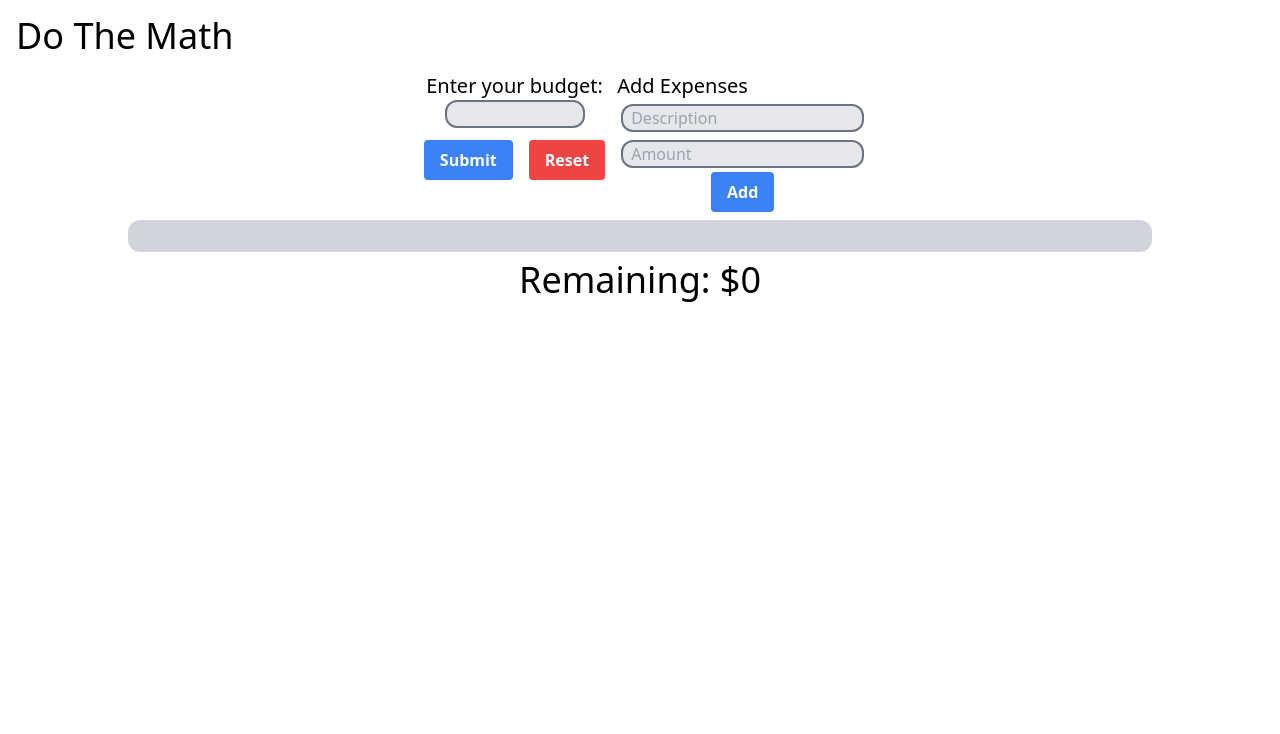
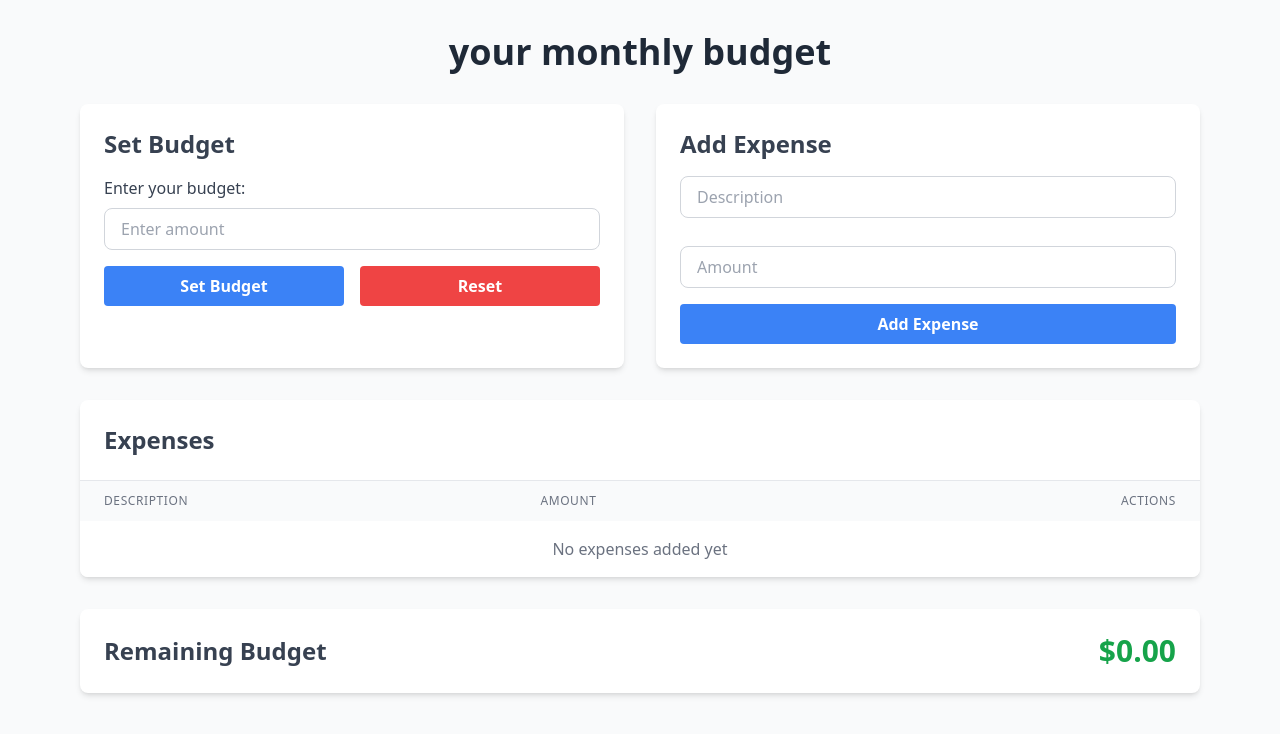
Before and after one commit to Dillonpw/budget-app, a React (Vite) app: page / in a window 1280 px wide. Shown: the top 734 px of the page. Built offline with nearby package versions, Linux system fonts and the light colour scheme.

Commit message:
update for 21st century

```diff
--- a/src/App.tsx
+++ b/src/App.tsx
@@ -2,7 +2,7 @@ import { useState, useEffect, ChangeEvent, FormEvent } from 'react';
 
 export default function App() {
     return (
-        <div>
+        <div className="min-h-screen bg-gray-50">
             <Budget />
         </div>
     );
@@ -18,7 +18,14 @@ const Budget: React.FC = () => {
     const [inputValue, setInputValue] = useState<string>('');
     const [isDisabled, setIsDisabled] = useState<boolean>(false);
     const [expenses, setExpenses] = useState<Expense[]>([]);
-    const [editingExpense, setEditingExpense] = useState<Expense | null>(null);
+    const [editingId, setEditingId] = useState<number | null>(null);
+    const [editForm, setEditForm] = useState<{
+        description: string;
+        amount: number;
+    }>({
+        description: '',
+        amount: 0,
+    });
     const remainder =
         Number(inputValue) -
         expenses.reduce((total, expense) => total + expense.amount, 0);
@@ -92,55 +99,76 @@ const Budget: React.FC = () => {
         const description = descriptionInput.value;
         const amount = parseFloat(amountInput.value);
 
-        if (editingExpense) {
-            editExpense(editingExpense.id, description, amount);
-            setEditingExpense(null);
-        } else {
         addExpense(description, amount);
-        }
         form.reset();
     };
 
     const handleEdit = (expense: Expense): void => {
-        setEditingExpense(expense);
+        setEditingId(expense.id);
+        setEditForm({
+            description: expense.description,
+            amount: expense.amount,
+        });
     };
 
+    const handleCancelEdit = (): void => {
+        setEditingId(null);
+        setEditForm({ description: '', amount: 0 });
+    };
+
+    const handleEditChange = (e: ChangeEvent<HTMLInputElement>): void => {
+        const { name, value } = e.target;
+        setEditForm((prev) => ({
+            ...prev,
+            [name]: name === 'amount' ? parseFloat(value) || 0 : value,
+        }));
+    };
+
+    const handleEditSubmit = (id: number): void => {
+        editExpense(id, editForm.description, editForm.amount);
+        setEditingId(null);
+        setEditForm({ description: '', amount: 0 });
+    };
 
     return (
-        <>
-            <h1 className="text-4xl m-4">Do The Math</h1>
+        <div className="max-w-6xl mx-auto px-4 py-8">
+            <h1 className="text-4xl font-bold text-gray-800 mb-8 text-center">
+                your monthly budget
+            </h1>
 
-            <div className="flex flex-col items-center">
-                <div className="flex items-start justify-center">
+            <div className="grid md:grid-cols-2 gap-8 mb-8">
+                <div className="bg-white p-6 rounded-lg shadow-md">
+                    <h2 className="text-2xl font-semibold mb-4 text-gray-700">
+                        Set Budget
+                    </h2>
+                    <form className="space-y-4" onSubmit={handleSubmit}>
                         <div>
-                        <form
-                            className="flex flex-col items-center"
-                            onSubmit={handleSubmit}
-                        >
                             <label
-                                className="flex justify-center text-xl items-center"
+                                className="block text-gray-700 mb-2"
                                 htmlFor="budget"
                             >
                                 Enter your budget:
                             </label>
                             <input
-                                className="pl-4 text-center border-2 w-[140px] border-gray-500 rounded-xl bg-gray-200"
+                                className="w-full px-4 py-2 border border-gray-300 rounded-lg focus:ring-2 focus:ring-blue-500 focus:border-transparent"
                                 type="number"
                                 id="budget"
                                 value={inputValue}
                                 onChange={handleChange}
                                 disabled={isDisabled}
+                                placeholder="Enter amount"
                             />
-                            <div className="p-1 justify-center">
+                        </div>
+                        <div className="flex space-x-4">
                             <button
-                                    className="btn m-2"
+                                className="btn flex-1"
                                 type="submit"
                                 disabled={isDisabled}
                             >
-                                    Submit
+                                Set Budget
                             </button>
                             <button
-                                    className="btn-danger m-2"
+                                className="btn-danger flex-1"
                                 type="button"
                                 onClick={handleReset}
                                 disabled={!isDisabled}
@@ -150,62 +178,170 @@ const Budget: React.FC = () => {
                         </div>
                     </form>
                 </div>
+
+                {/* Add Expense Section */}
+                <div className="bg-white p-6 rounded-lg shadow-md">
+                    <h2 className="text-2xl font-semibold mb-4 text-gray-700">
+                        Add Expense
+                    </h2>
+                    <form onSubmit={handleExpenseSubmit} className="space-y-4">
                         <div>
-                        <h2 className="text-xl">Add Expenses</h2>
-
-                        <form
-                            onSubmit={handleExpenseSubmit}
-                            className="flex flex-col items-center"
-                        >
                             <input
-                                className="border-gray-500 rounded-xl bg-gray-200 border-2 m-1 pl-2"
+                                className="w-full px-4 py-2 border border-gray-300 rounded-lg mb-3 focus:ring-2 focus:ring-blue-500 focus:border-transparent"
                                 type="text"
                                 name="description"
                                 placeholder="Description"
-                                defaultValue={editingExpense?.description || ''}
                                 required
                             />
+                        </div>
+                        <div>
                             <input
-                                className="border-gray-500 rounded-xl bg-gray-200 border-2 m-1 pl-2"
+                                className="w-full px-4 py-2 border border-gray-300 rounded-lg focus:ring-2 focus:ring-blue-500 focus:border-transparent"
                                 type="number"
                                 name="amount"
                                 placeholder="Amount"
-                                defaultValue={editingExpense?.amount || ''}
                                 required
                             />
-                            <button className="btn" type="submit">
-                                {editingExpense ? 'Update' : 'Add'}
+                        </div>
+                        <button className="btn w-full" type="submit">
+                            Add Expense
                         </button>
                     </form>
                 </div>
             </div>
-                <ul className="bg-gray-300 p-4 rounded-xl m-2 w-[80%]">
+
+            {/* Expenses Table */}
+            <div className="bg-white rounded-lg shadow-md overflow-hidden">
+                <div className="p-6 border-b border-gray-200">
+                    <h2 className="text-2xl font-semibold text-gray-700">
+                        Expenses
+                    </h2>
+                </div>
+                <div className="overflow-x-auto">
+                    <table className="w-full">
+                        <thead className="bg-gray-50">
+                            <tr>
+                                <th className="px-6 py-3 text-left text-xs font-medium text-gray-500 uppercase tracking-wider">
+                                    Description
+                                </th>
+                                <th className="px-6 py-3 text-left text-xs font-medium text-gray-500 uppercase tracking-wider">
+                                    Amount
+                                </th>
+                                <th className="px-6 py-3 text-right text-xs font-medium text-gray-500 uppercase tracking-wider">
+                                    Actions
+                                </th>
+                            </tr>
+                        </thead>
+                        <tbody className="bg-white divide-y divide-gray-200">
                             {expenses.map((expense) => (
-                        <li
+                                <tr
                                     key={expense.id}
-                            className="gap-4 border-y-2 py-2 flex justify-between items-center"
+                                    className="hover:bg-gray-50"
                                 >
-                            <span className="w-1/3 max-w-[200px]">
-                                {expense.description}: ${expense.amount}
+                                    <td className="px-6 py-4 whitespace-nowrap text-sm">
+                                        {editingId === expense.id ? (
+                                            <input
+                                                type="text"
+                                                name="description"
+                                                value={editForm.description}
+                                                onChange={handleEditChange}
+                                                className="w-full px-2 py-1 border border-gray-300 rounded focus:ring-2 focus:ring-blue-500 focus:border-transparent"
+                                            />
+                                        ) : (
+                                            <span className="text-gray-900">
+                                                {expense.description}
                                             </span>
+                                        )}
+                                    </td>
+                                    <td className="px-6 py-4 whitespace-nowrap text-sm">
+                                        {editingId === expense.id ? (
+                                            <input
+                                                type="number"
+                                                name="amount"
+                                                value={editForm.amount}
+                                                onChange={handleEditChange}
+                                                className="w-full px-2 py-1 border border-gray-300 rounded focus:ring-2 focus:ring-blue-500 focus:border-transparent"
+                                            />
+                                        ) : (
+                                            <span className="text-gray-900">
+                                                ${expense.amount.toFixed(2)}
+                                            </span>
+                                        )}
+                                    </td>
+                                    <td className="px-6 py-4 whitespace-nowrap text-right text-sm font-medium">
+                                        {editingId === expense.id ? (
+                                            <>
                                                 <button
-                                className="btn-edit w-1/3 max-w-[200px]"
-                                onClick={() => handleEdit(expense)}
+                                                    className="text-green-600 hover:text-green-900 mr-4"
+                                                    onClick={() =>
+                                                        handleEditSubmit(
+                                                            expense.id
+                                                        )
+                                                    }
+                                                >
+                                                    Save
+                                                </button>
+                                                <button
+                                                    className="text-gray-600 hover:text-gray-900"
+                                                    onClick={handleCancelEdit}
+                                                >
+                                                    Cancel
+                                                </button>
+                                            </>
+                                        ) : (
+                                            <>
+                                                <button
+                                                    className="text-emerald-600 hover:text-emerald-900 mr-4"
+                                                    onClick={() =>
+                                                        handleEdit(expense)
+                                                    }
                                                 >
                                                     Edit
                                                 </button>
                                                 <button
-                                className="btn-danger w-1/3 max-w-[200px]"
-                                onClick={() => deleteExpense(expense.id)}
+                                                    className="text-red-600 hover:text-red-900"
+                                                    onClick={() =>
+                                                        deleteExpense(
+                                                            expense.id
+                                                        )
+                                                    }
                                                 >
                                                     Delete
                                                 </button>
-                        </li>
+                                            </>
+                                        )}
+                                    </td>
+                                </tr>
                             ))}
-                </ul>
+                            {expenses.length === 0 && (
+                                <tr>
+                                    <td
+                                        colSpan={3}
+                                        className="px-6 py-4 text-center text-gray-500"
+                                    >
+                                        No expenses added yet
+                                    </td>
+                                </tr>
+                            )}
+                        </tbody>
+                    </table>
+                </div>
+            </div>
 
-                <p className="text-4xl">Remaining: ${remainder}</p>
+            <div className="mt-8 bg-white p-6 rounded-lg shadow-md">
+                <div className="flex justify-between items-center">
+                    <h2 className="text-2xl font-semibold text-gray-700">
+                        Remaining Budget
+                    </h2>
+                    <p
+                        className={`text-3xl font-bold ${
+                            remainder >= 0 ? 'text-green-600' : 'text-red-600'
+                        }`}
+                    >
+                        ${remainder.toFixed(2)}
+                    </p>
                 </div>
-        </>
+            </div>
+        </div>
     );
 };
```
Lines whose indentation alone changed are shown as unchanged.
